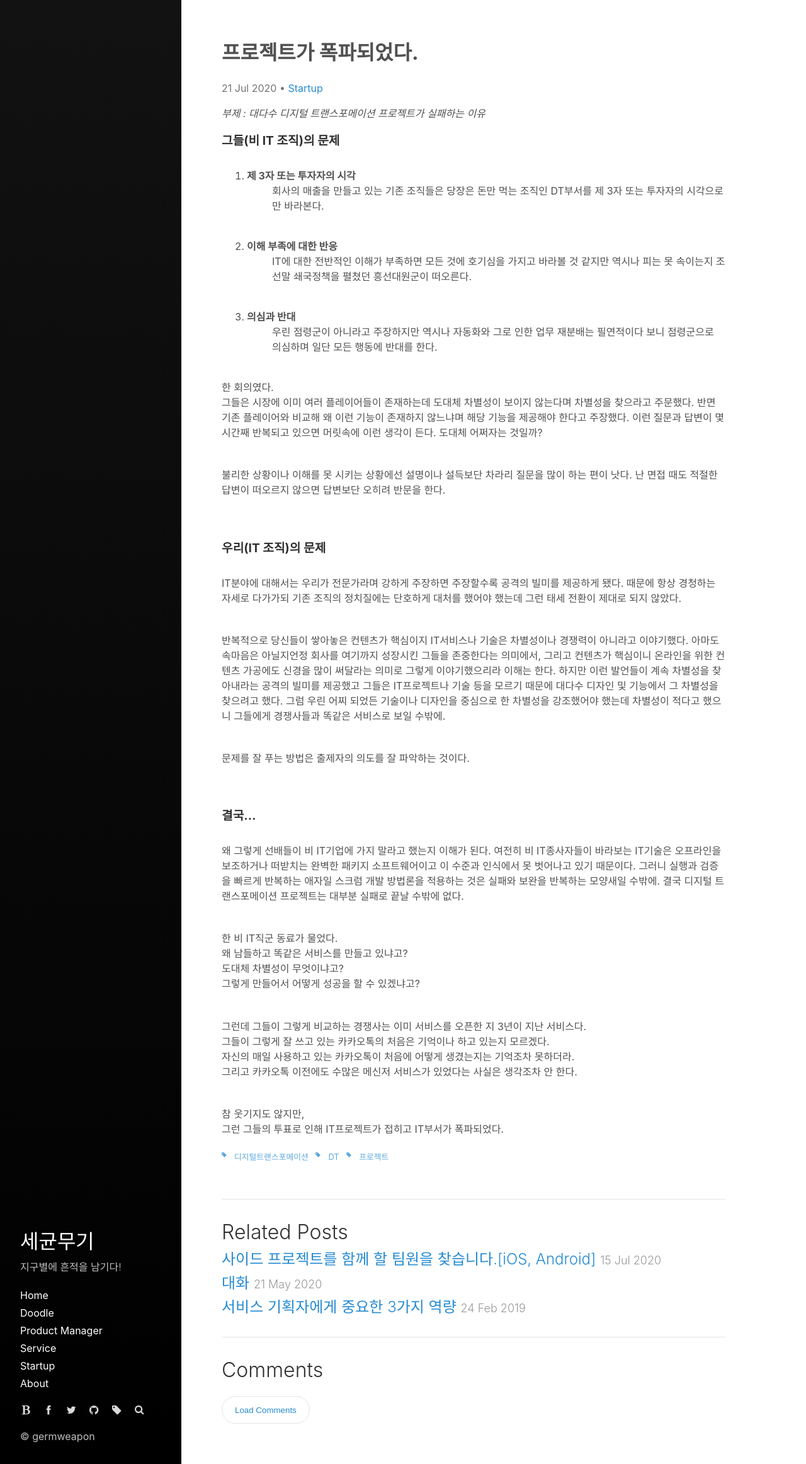
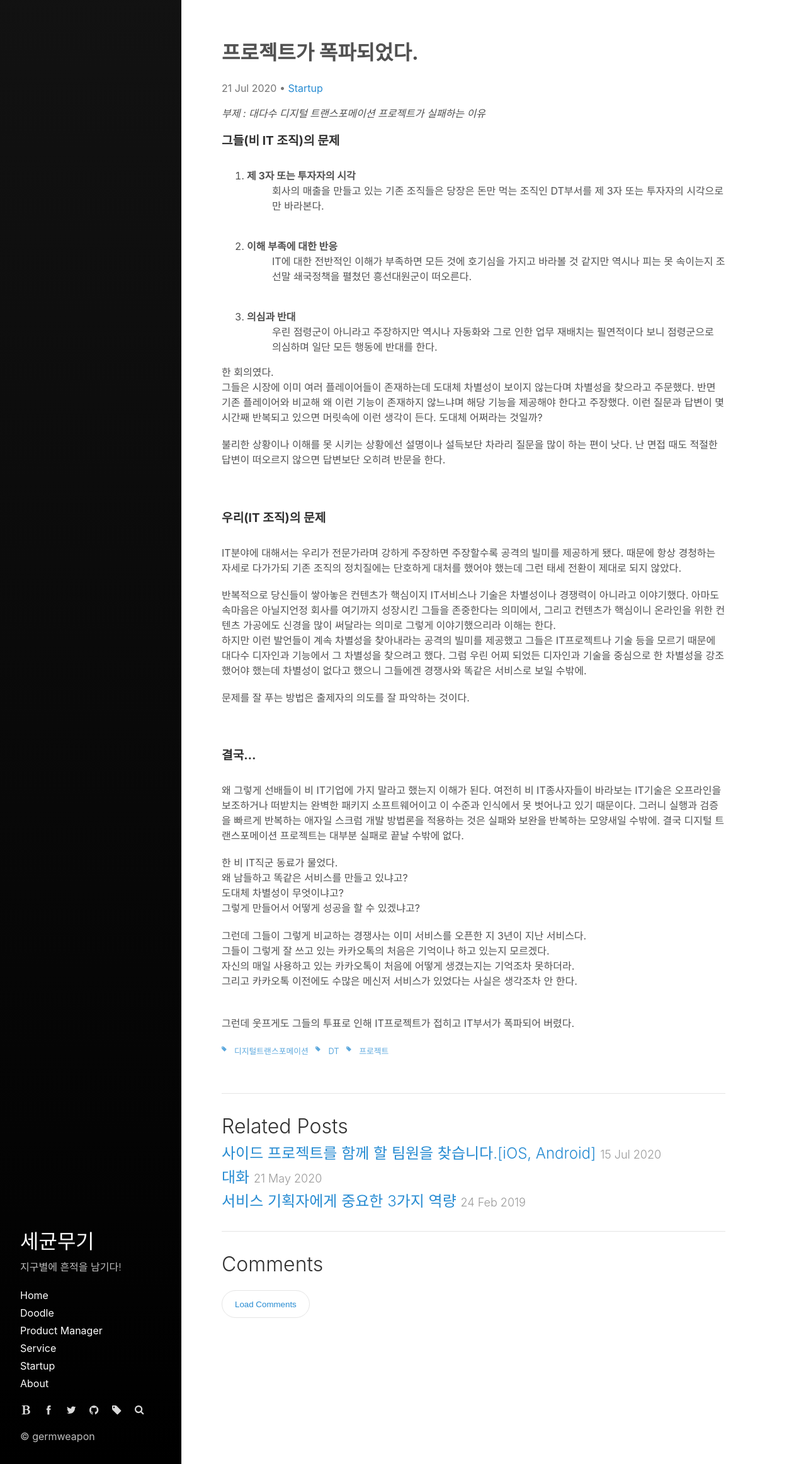
Before and after one commit to germweapon/germweapon.github.io, a Jekyll site: the page built from _posts/2020-07-21-프로덱트가-폭파되었다.md, in a window 1280 px wide. Shown: the whole page at 63% size. Built offline with Jekyll 4.4.1, drawn with Linux system fonts in a browser that asks for light colours; comment, search, counter and statistics services are not loaded.

Commit message:
문구 수정

```diff
--- a/_posts/2020-07-21-프로덱트가-폭파되었다.md
+++ b/_posts/2020-07-21-프로덱트가-폭파되었다.md
@@ -26,36 +26,35 @@ priority : 1.0
 2. 이해 부족에 대한 반응<br>
 : IT에 대한 전반적인 이해가 부족하면 모든 것에 호기심을 가지고 바라볼 것 같지만 역시나 피는 못 속이는지 조선말 쇄국정책을 펼쳤던 흥선대원군이 떠오른다.<br><br>
 3. 의심과 반대<br>
-: 우린 점령군이 아니라고 주장하지만 역시나 자동화와 그로 인한 업무 재분배는 필연적이다 보니 점령군으로 의심하며 일단 모든 행동에 반대를 한다.<br><br>
+: 우린 점령군이 아니라고 주장하지만 역시나 자동화와 그로 인한 업무 재배치는 필연적이다 보니 점령군으로 의심하며 일단 모든 행동에 반대를 한다.<br>
 
 한 회의였다.<br>
-그들은 시장에 이미 여러 플레이어들이 존재하는데 도대체 차별성이 보이지 않는다며 차별성을 찾으라고 주문했다. 반면 기존 플레이어와 비교해 왜 이런 기능이 존재하지 않느냐며 해당 기능을 제공해야 한다고 주장했다. 이런 질문과 답변이 몇 시간째 반복되고 있으면 머릿속에 이런 생각이 든다. 도대체 어쩌자는 것일까?<br><br>
+그들은 시장에 이미 여러 플레이어들이 존재하는데 도대체 차별성이 보이지 않는다며 차별성을 찾으라고 주문했다. 반면 기존 플레이어와 비교해 왜 이런 기능이 존재하지 않느냐며 해당 기능을 제공해야 한다고 주장했다. 이런 질문과 답변이 몇 시간째 반복되고 있으면 머릿속에 이런 생각이 든다. 도대체 어쩌라는 것일까?<br>
 
 불리한 상황이나 이해를 못 시키는 상황에선 설명이나 설득보단 차라리 질문을 많이 하는 편이 낫다. 난 면접 때도 적절한 답변이 떠오르지 않으면 답변보단 오히려 반문을 한다.<br><br><br>
 
 #### **우리(IT 조직)의 문제**<br><br>
 
-IT분야에 대해서는 우리가 전문가라며 강하게 주장하면 주장할수록 공격의 빌미를 제공하게 됐다. 때문에 항상 경청하는 자세로 다가가되 기존 조직의 정치질에는 단호하게 대처를 했어야 했는데 그런 태세 전환이 제대로 되지 않았다.<br><br>
+IT분야에 대해서는 우리가 전문가라며 강하게 주장하면 주장할수록 공격의 빌미를 제공하게 됐다. 때문에 항상 경청하는 자세로 다가가되 기존 조직의 정치질에는 단호하게 대처를 했어야 했는데 그런 태세 전환이 제대로 되지 않았다.<br>
 
-반복적으로 당신들이 쌓아놓은 컨텐츠가 핵심이지 IT서비스나 기술은 차별성이나 경쟁력이 아니라고 이야기했다. 아마도 속마음은 아닐지언정 회사를 여기까지 성장시킨 그들을 존중한다는 의미에서, 그리고 컨텐츠가 핵심이니 온라인을 위한 컨텐츠 가공에도 신경을 많이 써달라는 의미로 그렇게 이야기했으리라 이해는 한다. 하지만 이런 발언들이 계속 차별성을 찾아내라는 공격의 빌미를 제공했고 그들은 IT프로젝트나 기술 등을 모르기 때문에 대다수 디자인 및 기능에서 그 차별성을 찾으려고 했다.
-그럼 우린 어찌 되었든 기술이나 디자인을 중심으로 한 차별성을 강조했어야 했는데 차별성이 적다고 했으니 그들에게 경쟁사들과 똑같은 서비스로 보일 수밖에.<br><br>
+반복적으로 당신들이 쌓아놓은 컨텐츠가 핵심이지 IT서비스나 기술은 차별성이나 경쟁력이 아니라고 이야기했다. 아마도 속마음은 아닐지언정 회사를 여기까지 성장시킨 그들을 존중한다는 의미에서, 그리고 컨텐츠가 핵심이니 온라인을 위한 컨텐츠 가공에도 신경을 많이 써달라는 의미로 그렇게 이야기했으리라 이해는 한다.<br> 하지만 이런 발언들이 계속 차별성을 찾아내라는 공격의 빌미를 제공했고 그들은 IT프로젝트나 기술 등을 모르기 때문에 대다수 디자인과 기능에서 그 차별성을 찾으려고 했다.
+그럼 우린 어찌 되었든 디자인과 기술을 중심으로 한 차별성을 강조했어야 했는데 차별성이 없다고 했으니 그들에겐 경쟁사와 똑같은 서비스로 보일 수밖에.<br>
 
 문제를 잘 푸는 방법은 출제자의 의도를 잘 파악하는 것이다.<br><br><br>
 
 
 #### **결국...**<br><br>
 
-왜 그렇게 선배들이 비 IT기업에 가지 말라고 했는지 이해가 된다. 여전히 비 IT종사자들이 바라보는 IT기술은 오프라인을 보조하거나 떠받치는 완벽한 패키지 소프트웨어이고 이 수준과 인식에서 못 벗어나고 있기 때문이다. 그러니 실행과 검증을 빠르게 반복하는 애자일 스크럼 개발 방법론을 적용하는 것은 실패와 보완을 반복하는 모양새일 수밖에. 결국 디지털 트랜스포메이션 프로젝트는 대부분 실패로 끝날 수밖에 없다.<br><br>
+왜 그렇게 선배들이 비 IT기업에 가지 말라고 했는지 이해가 된다. 여전히 비 IT종사자들이 바라보는 IT기술은 오프라인을 보조하거나 떠받치는 완벽한 패키지 소프트웨어이고 이 수준과 인식에서 못 벗어나고 있기 때문이다. 그러니 실행과 검증을 빠르게 반복하는 애자일 스크럼 개발 방법론을 적용하는 것은 실패와 보완을 반복하는 모양새일 수밖에. 결국 디지털 트랜스포메이션 프로젝트는 대부분 실패로 끝날 수밖에 없다.<br>
 
 한 비 IT직군 동료가 물었다.<br>
 왜 남들하고 똑같은 서비스를 만들고 있냐고?<br>
 도대체 차별성이 무엇이냐고?<br>
-그렇게 만들어서 어떻게 성공을 할 수 있겠냐고?<br><br>
+그렇게 만들어서 어떻게 성공을 할 수 있겠냐고?<br>
 
 그런데 그들이 그렇게 비교하는 경쟁사는 이미 서비스를 오픈한 지 3년이 지난 서비스다.<br>
 그들이 그렇게 잘 쓰고 있는 카카오톡의 처음은 기억이나 하고 있는지 모르겠다.<br>
 자신의 매일 사용하고 있는 카카오톡이 처음에 어떻게 생겼는지는 기억조차 못하더라.<br>
 그리고 카카오톡 이전에도 수많은 메신저 서비스가 있었다는 사실은 생각조차 안 한다.<br><br>
 
-참 웃기지도 않지만,<br>
-그런 그들의 투표로 인해 IT프로젝트가 접히고 IT부서가 폭파되었다.
+그런데 웃프게도 그들의 투표로 인해 IT프로젝트가 접히고 IT부서가 폭파되어 버렸다.
```
